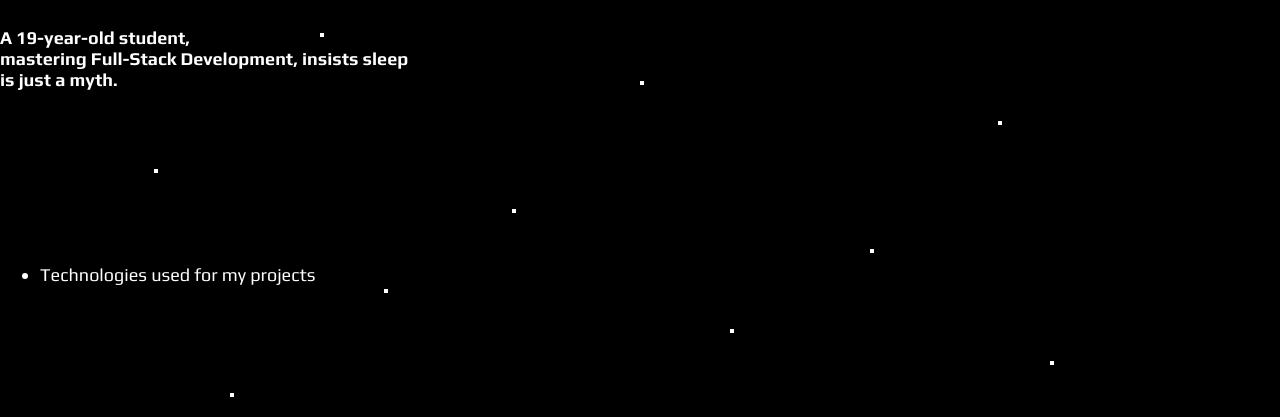
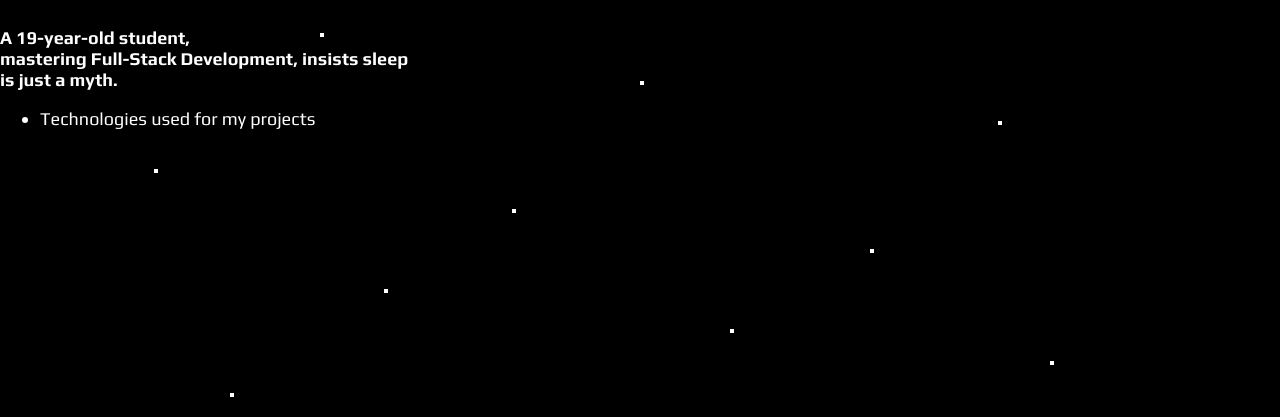
Before and after one commit to d0kshy/d0kshy.github.io, a plain HTML site: page index.html in a window 1280 px wide. Shown: the part 383-800 px from the top of the page. Drawn offline with Linux system fonts and the light colour scheme.

```diff
--- a/style.css
+++ b/style.css
@@ -21,11 +21,6 @@ a:hover {
   text-shadow: white 0px 0px 20px;
 }
 
-
-.tech-proj {
-  height: 1240px;
-  padding-top: 140px;
-}
 
 
 /* TYPING EFFECT */
```
